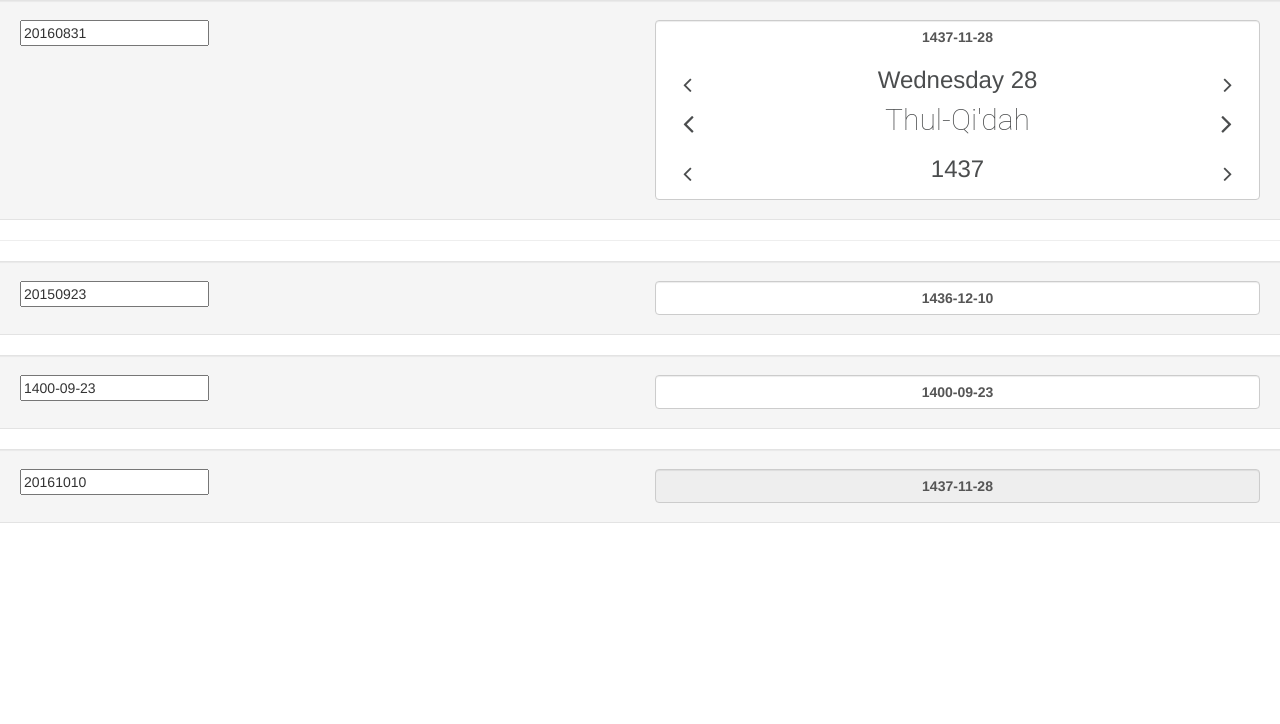
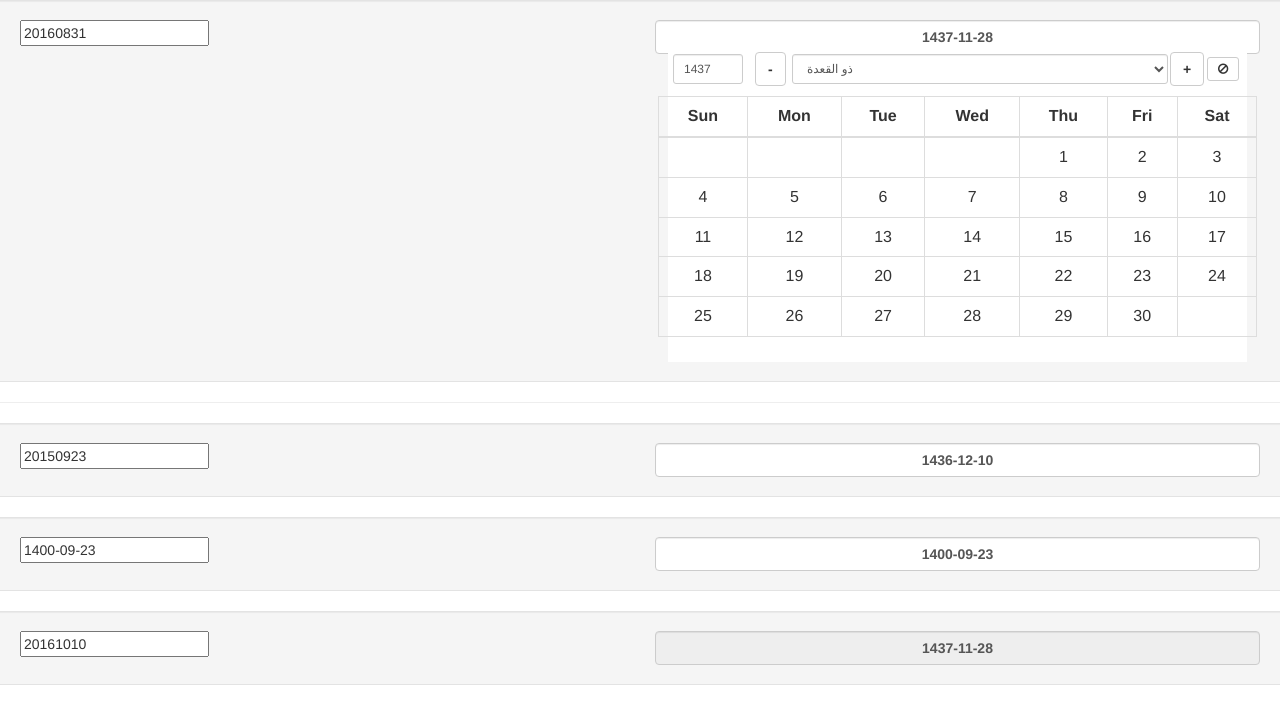
Before and after one commit to emehdy/moment-calendar-nav, a plain HTML site: page demo/index.html in a window 1280 px wide. Both pictures are taken after a click on the element 957 px from the left and 37 px from the top of the page. Drawn offline with nearby package versions, Linux system fonts and the light colour scheme.

Commit message:
support min-width,close others,ararbic monthes names

```diff
--- a/build/moment-calendar.css
+++ b/build/moment-calendar.css
@@ -20,9 +20,12 @@ author emehdy@gmail.com
     background-color: #eee;
 }
 .date-container {
-    padding: 0px 40px;
+    padding: 0px 20px;
 }
-
+.date-container .controls {margin-bottom:10px;direction:ltr;}
+.date-container .controls input{width:70px;}
+.date-container .controls .input-sm{    line-height: normal;}
+.date-container .calendar td[set_date]{cursor:pointer}
 .moment-calendar h2, .moment-calendar h4 {
     margin-top: 10px;
     margin-bottom: 10px;
@@ -59,7 +62,14 @@ author emehdy@gmail.com
     border-radius: 4px;
     -webkit-box-shadow: inset 0 1px 1px rgba(0, 0, 0, .075);
     box-shadow: inset 0 1px 1px rgba(0, 0, 0, .075);
+
 	}
-.moment-calendar .date-container{display:none;}
+.moment-calendar .date-container{display:none;
+    min-width: 320px;
+    padding: 5px;
+    background-color: white;
+    z-index: 50;
+	float:left;
+}
 .moment-calendar.opened .date-container{display:block;}
 .moment-calendar .date-show{width:100%;font-weight:bold;cursor:pointer;text-align:center;    height: 20px;}
--- a/build/moment-calendar.js
+++ b/build/moment-calendar.js
@@ -1,5 +1,4 @@
 //author emehdy@gmail.com
-
 
 var Hijri=Hijri||{};
 Hijri.picker=function(ele,options){
@@ -10,8 +9,9 @@ Hijri.picker=function(ele,options){
 	self.input=($ele.data('input') && $($ele.data('input')).length ? $($ele.data('input')):false);
 	self.readonly=$ele.data('readonly')?true:false
 	self.input_format=($ele.data('input-format') ? $ele.data('input-format'):Hijri.picker.options.format.input);
-
-	self.temp='<div class="date-show"></div><div class="date-container"><h3 class="date"><span data-toggle="datepicker" data-method="subtract" data-type="d" class="fa fa-angle-left"></span><span class="text"></span><span data-toggle="datepicker" data-method="add" data-type="d" class="fa fa-angle-right"></span></h3><h2 class="month"><span data-toggle="datepicker" data-method="subtract" data-type="iMonth" class="fa fa-angle-left"></span><span class="text"></span><span data-toggle="datepicker" data-method="add" data-type="iMonth" class="fa fa-angle-right"></span></h2><h3 class="year"><span data-toggle="datepicker" data-method="subtract" data-type="iYear" class="fa fa-angle-left"></span><span class="text"></span><span data-toggle="datepicker" data-method="add" data-type="iYear" class="fa fa-angle-right"></span></h3></div>';
+	self.show_format=($ele.data('show-format') ? $ele.data('show-format'):Hijri.picker.options.format.show);
+	self.monthes=Hijri.picker.options.monthes||moment.localeData('en')._iMonths;
+	self.temp='<div class="date-show"></div><div class="date-container"><table class="controls" width=100%><tr><td width=80><input type=number class="form-control input-sm"></td><td width=2></td><td width=35><a class="btn btn-default" data-toggle="datepicker" data-method="subtract" data-type="iMonth"><b>-</b></a></td><td width=2></td><td><select class="form-control input-sm"></select></td><td width=2></td><td width=35><a data-toggle="datepicker" data-method="add" data-type="iMonth" class="btn btn-default"><b>+</b></a></td><td width=2></td><td width=35><a class="btn btn-default btn-sm clear"><i class="fa fa-ban"></i></a></td></tr></table><div class="row table-responsive"><table class="table table-bordered calendar"><thead/><tbody/></table></div></div>';
 	if(!$ele.hasClass('initialized'))
 	{
 		self.cur_date=moment();
@@ -19,12 +19,35 @@ Hijri.picker=function(ele,options){
 			self.cur_date=moment(self.input.val(), self.input_format);
 		else if($ele.data('date'))
 			self.cur_date=moment($ele.data('date'), self.input_format);
+
+
+
 		$ele.html(self.temp).addClass('initialized');
+		self.month=$ele.find('select');
+		self.year=$ele.find('input');
+		self.table_head=$ele.find('table.calendar>thead').append('<tr></tr>').find('tr:last');
+		self.table=$ele.find('table.calendar>tbody');
+		for(var i=0;i<7;i++)
+			self.table_head.append($('<th></th>').html( moment().weekday(i).format('ddd') ).css({'text-align':'center'}))
+		for(var r=0;r<6;r++)
+		{
+			var tr=self.table.append('<tr></tr>').find('tr:last');
+			for(var i=0;i<7;i++)
+			tr.append($('<td></td>').css({'text-align':'center'}).attr('day',(r*7+i)))
+		}
+		$.each(self.monthes	,function(x,iMonth){
+			 self.month.append(
+				$('<option></option>').val(x+1).html(iMonth)
+			);
+		})
 		self.bind($ele);
 	}
 	$ele.on("click", function(event)
 	{
 		event.stopPropagation();
+		var opened=$ele.hasClass('opened');
+		$(".moment-calendar.opened").removeClass('opened');
+		if(opened)$ele.addClass('opened');
 	});
 
 	return this;
@@ -37,23 +60,40 @@ Hijri.picker.prototype.bind=function($ele)
             if((self.input && !self.input.val()) && !$ele.data('date'))return;
 			if(self.input)
 				self.input.val(cur_date.format(self.input_format));
+			$ele.find('.date-show').text(cur_date.format(self.show_format));
 			if(self.readonly)
 			{
 				$ele.attr('readonly','readonly');
 				$ele.find('[data-toggle="datepicker"]').hide();
+				self.month.attr('disabled','disabled');
+				self.year.attr('readonly','readonly');
+				$ele.find('a.clear').attr('disabled','disabled');
 			}
-        	$ele.find('.date-show').text(cur_date.format('iYYYY-iMM-iDD'));
-			var text={day:[],month:[],year:[]}
-			$.each(self.options.format.day,function(i,format){text.day.push(cur_date.format(format))});
-            $ele.find('.date-container > .date > .text').text(text.day.join(' '));
-			$.each(self.options.format.month,function(i,format){text.month.push(cur_date.format(format))});
-            $ele.find('.date-container > .month > .text').text( text.month.join(' '));
-			$.each(self.options.format.year,function(i,format){text.year.push(cur_date.format(format))});
-            $ele.find('.date-container > .year > .text').text(text.year.join(' '));
-            $ele.data('date', cur_date.format(self.input_format));
 
+			self.month.val(Number(cur_date.format('iM')));
+			self.year.val(Number(cur_date.format('iYYYY')));
+			self.table.find('td[day],td[set_date]').html('').removeAttr('set_date');
+			var start=moment(cur_date).startOf('iMonth');
+			var start_wd=start.get('weekday');
+			var month_length=moment.iDaysInMonth(Number(cur_date.format('iYYYY')), Number(cur_date.format('iM')))
+
+			for(var d=start_wd;d<month_length+start_wd;d++)
+				self.table.find('td[day='+d+']').html(d-start_wd+1)
+				.attr('set_date',moment(start).add(d-start_wd,'d').format('YYYY-MM-DD') )
+				.on('click', changeDate);
+			if(start_wd==6 && month_length>29)
+				self.table.find('tr:last').show();
+			else
+				self.table.find('tr:last').hide();
         }
-
+        function changeDate(event)
+		{
+			cur_date=moment($(this).attr('set_date'));
+			$ele.removeClass('opened');
+			if(self.input)
+				self.input.val(cur_date.format(self.input_format));
+			$ele.find('.date-show').text(cur_date.format(self.show_format));
+		}
         updateDisplay();
 
         $ele.find('.date-show').on('click', function(event) {
@@ -63,6 +103,25 @@ Hijri.picker.prototype.bind=function($ele)
 				$ele.addClass('opened');
 			else
 				$ele.removeClass('opened');
+		})
+        self.year.on('change', function(event) {
+			if(Number(this.value)>1356 && Number(this.value)<1500)
+				cur_date.iYear(Number(this.value));
+			 updateDisplay();
+		});
+		self.month.on('change', function(event) {
+			if(Number(this.value))
+				cur_date.iMonth(Number($(this).val())-1);
+			 updateDisplay();
+		});
+
+        $ele.find('a.clear').on('click', function(event) {
+			if(self.readonly)return
+			cur_date=moment();
+			$ele.removeClass('opened');
+			if(self.input)
+				self.input.val('');
+			$ele.find('.date-show').text('');
 		})
         $ele.find('[data-toggle="datepicker"]').on('click', function(event) {
             event.preventDefault();
@@ -91,11 +150,10 @@ Hijri.picker.init=function(){
 	$('.moment-calendar').each(function(){new Hijri.picker(this);})
 }
 Hijri.picker.options={
+	monthes:unescape("%u0645%u062D%u0631%u0651%u0645%7C%u0635%u0641%u0631%7C%u0631%u0628%u064A%u0639%20%u0627%u0644%u0623%u0648%u0644%7C%u0631%u0628%u064A%u0639%20%u0627%u0644%u0622%u062E%u0631%7C%u062C%u0645%u0627%u062F%u0649%20%u0627%u0644%u0623%u0648%u0644%u0649%7C%u062C%u0645%u0627%u062F%u0649%20%u0627%u0644%u0622%u062E%u0631%u0629%7C%u0631%u062C%u0628%7C%u0634%u0639%u0628%u0627%u0646%7C%u0631%u0645%u0636%u0627%u0646%7C%u0634%u0648%u0627%u0644%7C%u0630%u0648%20%u0627%u0644%u0642%u0639%u062F%u0629%7C%u0630%u0648%20%u0627%u0644%u062D%u062C%u0629").split('|') ,
 	format:
 	{
-		day:['dddd','iDD'],
-		month:['iMMMM'],
-		year:['iYYYY'],
+		show:'iYYYY-iMM-iDD',
 		input:'YYYYMMDD',
 	}
 }
```
